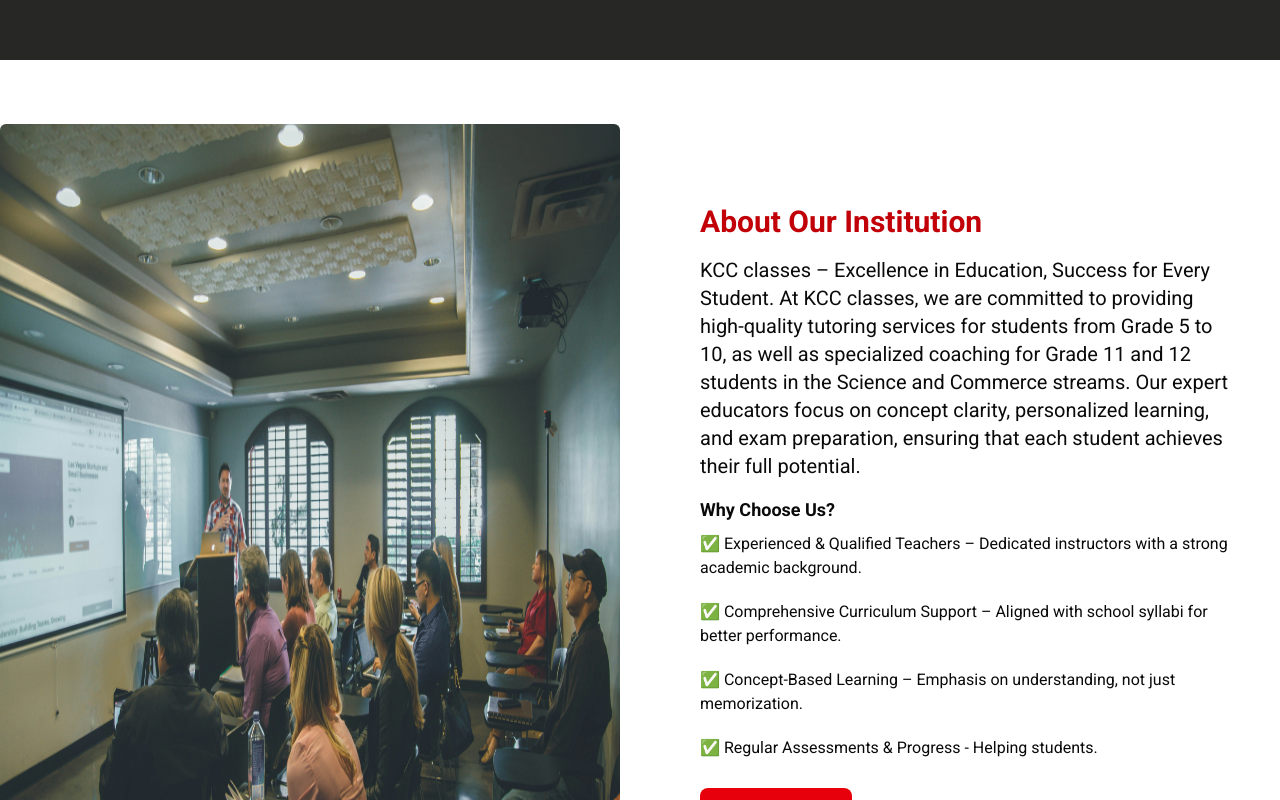
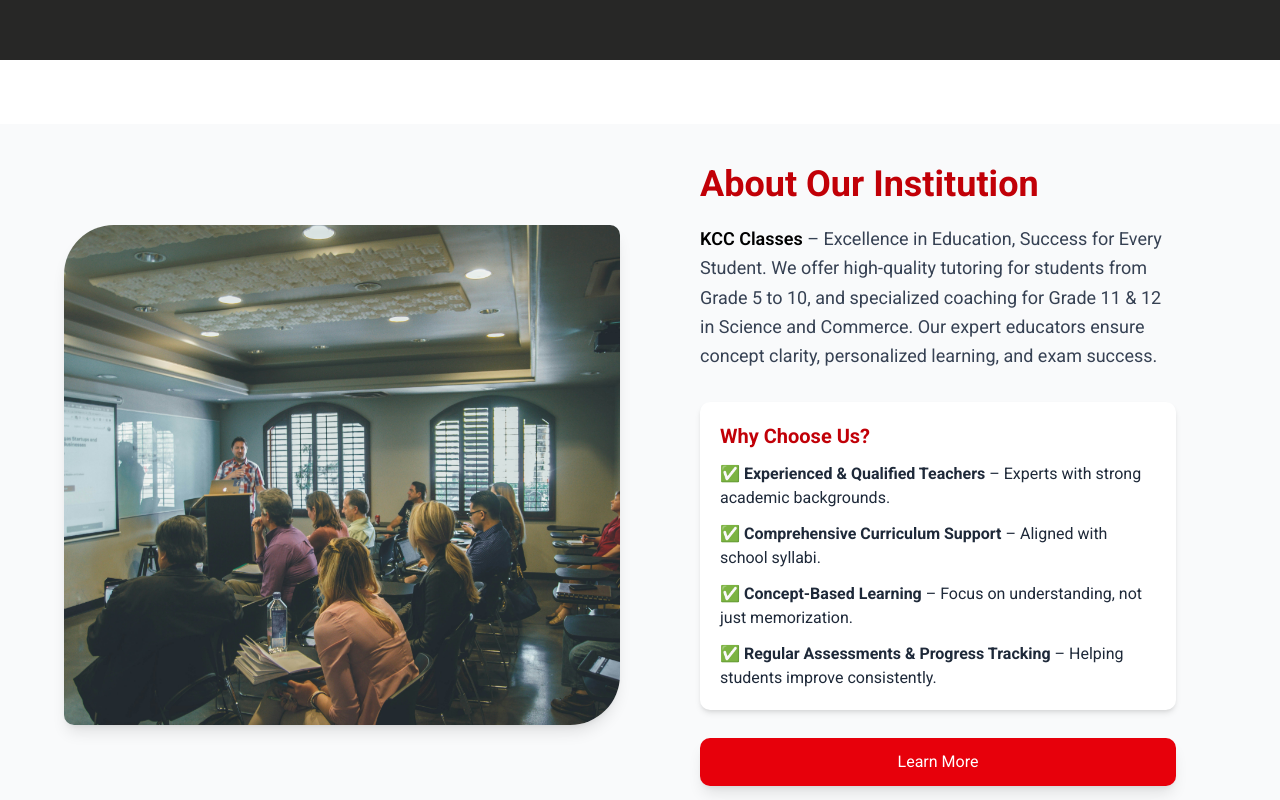
Before and after one commit to pranay03bhoir/kcc-classes-website-SMS-, a Next.js app in the folder frontend/: page / in a window 1280 px wide. Shown: the part 1120-1920 px from the top of the page. Built offline with nearby package versions, Linux system fonts and the light colour scheme.

Commit message:
Update AboutOurInstitution component with improved styling and content

```diff
--- a/frontend/src/components/Home/AboutOurInstitution.jsx
+++ b/frontend/src/components/Home/AboutOurInstitution.jsx
@@ -4,7 +4,7 @@ import { motion } from "framer-motion";
 
 const fadeInUp = {
   hidden: { opacity: 0, y: 50 },
-  visible: { opacity: 1, y: 0, transition: { duration: 2 } },
+  visible: { opacity: 1, y: 0, transition: { duration: 1 } },
 };
 
 const AboutOurInstitution = () => {
@@ -13,54 +13,70 @@ const AboutOurInstitution = () => {
       initial="hidden"
       whileInView="visible"
       viewport={{ once: true }}
-      className="grid md:grid-cols-2 gap-10"
+      className="grid md:grid-cols-2 gap-10 items-center px-6 md:px-16 py-10 bg-gray-50"
     >
-      <motion.div variants={fadeInUp}>
+      {/* Left Side - Image */}
+      <motion.div variants={fadeInUp} className="relative">
         <img
           src="/images/teacher-teaching.jpg"
           alt="Teaching"
-          className="img-fluid rounded-sm h-screen"
-          style={{ borderBottomRightRadius: "100px" }}
+          className="w-full rounded-lg shadow-lg md:h-[500px] object-cover"
+          style={{
+            borderBottomRightRadius: "50px",
+            borderTopLeftRadius: "50px",
+          }}
         />
       </motion.div>
+
+      {/* Right Side - Text Content */}
       <motion.div
         variants={fadeInUp}
-        className="md:px-10 px-5 flex flex-col justify-center items-center md:items-start w-full"
+        className="md:px-10 flex flex-col justify-center w-full text-center md:text-left"
       >
-        <h1 className="text-3xl font-bold pb-4 text-red-700">
+        <h1 className="text-4xl font-bold pb-5 text-red-700">
           About Our Institution
         </h1>
-        <p className="text-xl pb-4">
-          KCC classes – Excellence in Education, Success for Every Student. At
-          KCC classes, we are committed to providing high-quality tutoring
-          services for students from Grade 5 to 10, as well as specialized
-          coaching for Grade 11 and 12 students in the Science and Commerce
-          streams. Our expert educators focus on concept clarity, personalized
-          learning, and exam preparation, ensuring that each student achieves
-          their full potential.
+        <p className="text-lg text-gray-700 pb-4 leading-relaxed">
+          <span className="font-semibold text-black">KCC Classes</span> –
+          Excellence in Education, Success for Every Student. We offer
+          high-quality tutoring for students from Grade 5 to 10, and specialized
+          coaching for Grade 11 & 12 in Science and Commerce. Our expert
+          educators ensure concept clarity, personalized learning, and exam
+          success.
         </p>
-        <p className="text-lg font-bold pb-2">Why Choose Us?</p>
-        <motion.ol variants={fadeInUp} className="flex flex-col gap-5">
+
+        {/* Why Choose Us */}
+        <div className="bg-white p-5 rounded-lg shadow-md mt-4">
+          <h2 className="text-xl font-bold text-red-700 pb-3">
+            Why Choose Us?
+          </h2>
+          <motion.ul variants={fadeInUp} className="space-y-3 text-gray-800">
             <li>
-            ✅ Experienced & Qualified Teachers – Dedicated instructors with a
-            strong academic background.
+              ✅ <strong>Experienced & Qualified Teachers</strong> – Experts
+              with strong academic backgrounds.
             </li>
             <li>
-            ✅ Comprehensive Curriculum Support – Aligned with school syllabi
-            for better performance.
+              ✅ <strong>Comprehensive Curriculum Support</strong> – Aligned
+              with school syllabi.
             </li>
             <li>
-            ✅ Concept-Based Learning – Emphasis on understanding, not just
-            memorization.
+              ✅ <strong>Concept-Based Learning</strong> – Focus on
+              understanding, not just memorization.
             </li>
-          <li>✅ Regular Assessments & Progress - Helping students.</li>
-        </motion.ol>
+            <li>
+              ✅ <strong>Regular Assessments & Progress Tracking</strong> –
+              Helping students improve consistently.
+            </li>
+          </motion.ul>
+        </div>
+
+        {/* Call to Action Button */}
         <motion.button
           variants={fadeInUp}
           whileHover={{ scale: 1.05 }}
-          className="bg-red-600 text-white px-4 py-2 rounded-md mt-7 transition-transform duration-300 transform h-14 w-38"
+          className="bg-red-600 text-white px-6 py-3 rounded-lg mt-7 transition-all duration-300 hover:bg-red-700 shadow-lg"
         >
-          Know More
+          Learn More
         </motion.button>
       </motion.div>
     </motion.div>
```
Lines whose indentation alone changed are shown as unchanged.
